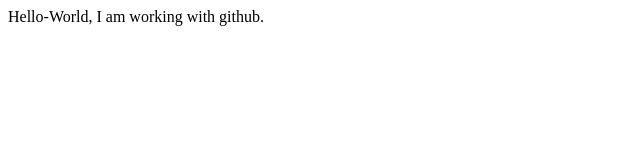
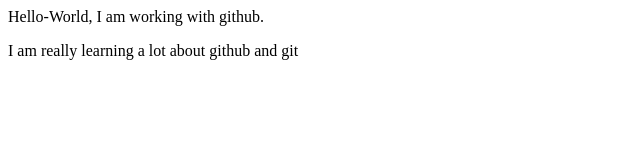
Before and after one commit to BrothersWhereArtThou/demo-repo-faraday, a plain HTML site: page index.html in a window 1280 px wide. Shown: the whole page, without its empty margins (0-640 px from the left). Drawn offline with Linux system fonts and the light colour scheme.

Commit message:
added learning paragraph

```diff
--- a/index.html
+++ b/index.html
@@ -1 +1,2 @@
 <div>Hello-World, I am working with github.</div>
+<p>I am really learning a lot about github and git</p>
```
